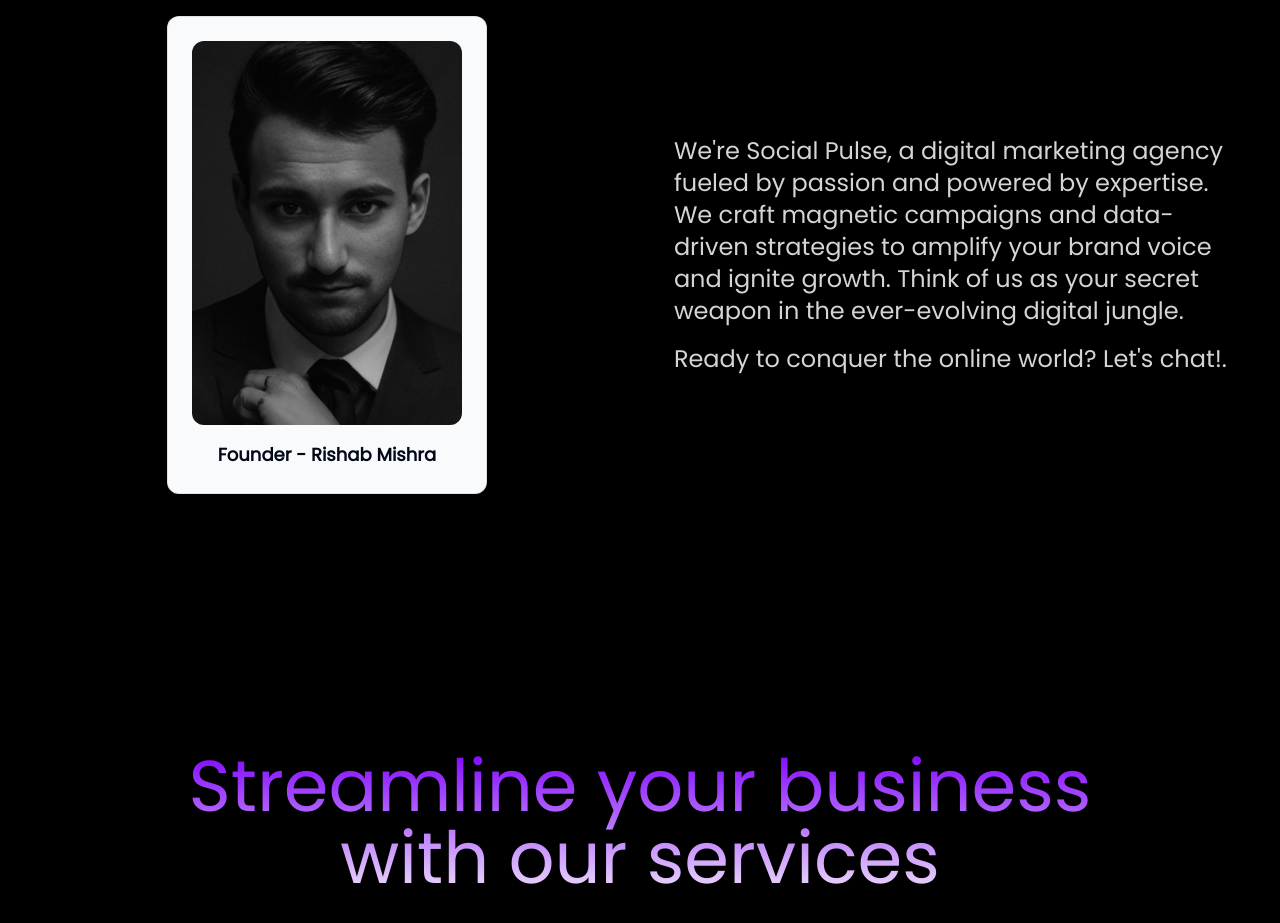
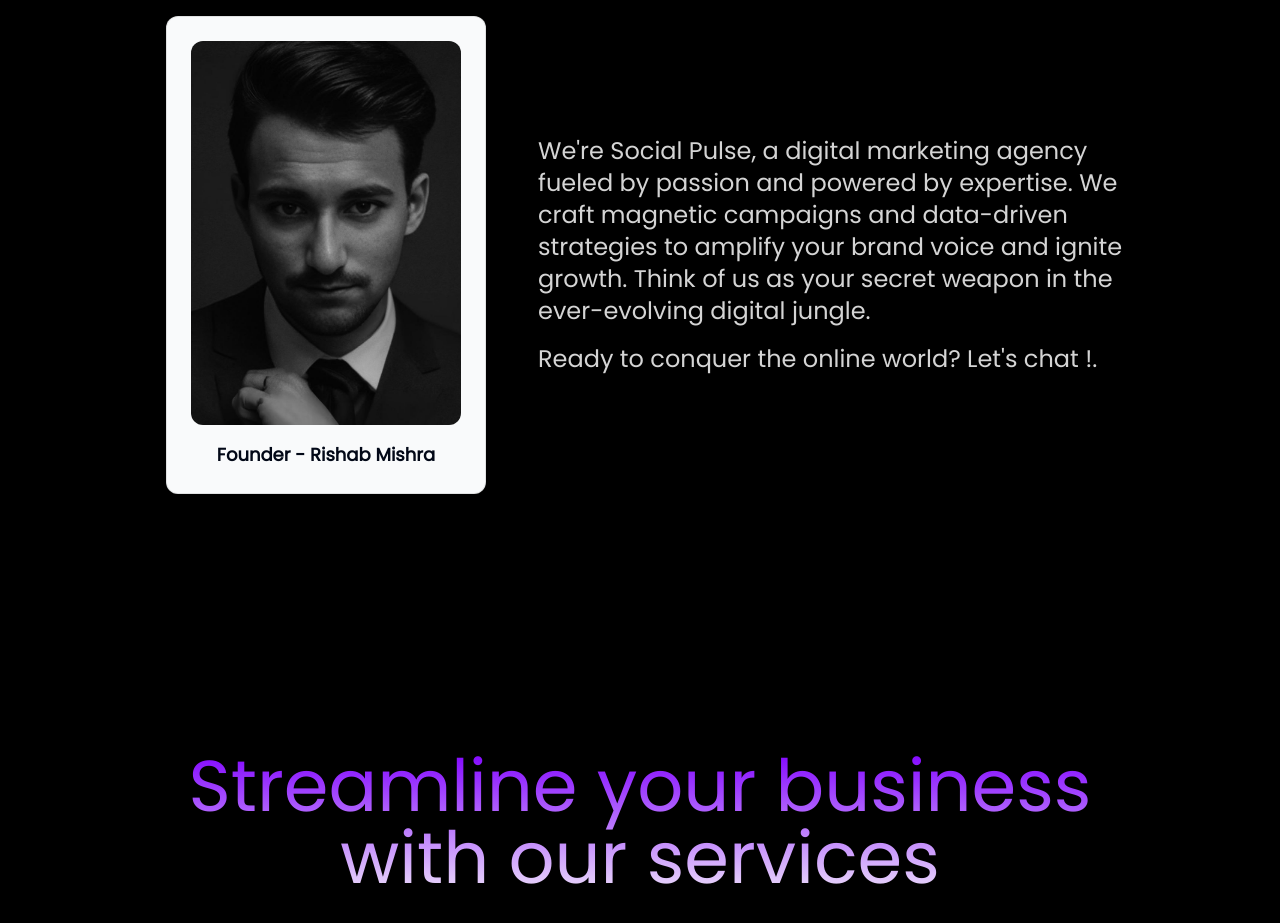
Before and after one commit to rohangawande2303/social-pulse-agency, a Next.js app: page / in a window 1280 px wide. Shown: the part 1360-2283 px from the top of the page. Built offline with nearby package versions, Linux system fonts and the light colour scheme.

Commit message:
small changes

```diff
--- a/app/graphic-design.tsx
+++ b/app/graphic-design.tsx
@@ -17,18 +17,15 @@
       </div>
 
       <div className="flex flex-col md:flex-row items-center justify-center mt-10 md:space-x-1">
-        {" "}
         {/* Reduced spacing */}
         <motion.div
           initial={{ y: 100, opacity: 0 }}
           animate={{ y: 0, opacity: 1 }}
-          className="w-full md:w-1/2 flex justify-center px-2 md:px-0"
+          className="w-full md:w-1/3 flex justify-center"
         >
-          {" "}
-          {/* Reduced padding */}
           <ThreeDCardExample />
         </motion.div>
-        <div className="w-full md:w-1/2 mt-10 md:mt-0 px-4 md:px-8">
+        <div className="w-full md:w-1/2 mt-10 md:mt-0 flex flex-col justify-center">
           <div className="text-xl md:text-2xl text-neutral-300 text-center md:text-left">
             We're Social Pulse, a digital marketing agency fueled by passion and
             powered by expertise. We craft magnetic campaigns and data-driven
@@ -36,7 +33,7 @@
             us as your secret weapon in the ever-evolving digital jungle.
           </div>
           <div className="text-xl md:text-2xl text-neutral-300 text-center md:text-left mt-4">
-            Ready to conquer the online world? Let's chat!.
+            Ready to conquer the online world? Let's chat !.
           </div>
         </div>
       </div>
--- a/app/page.tsx
+++ b/app/page.tsx
@@ -5,7 +5,7 @@
 import { motion } from "framer-motion";
 import Navbar from "@/components/navbar";
 import Footer from "@/components/footer";
-import WebsiteDesign from "./website-design";
+// import WebsiteDesign from "./website-design";
 import GraphicDesign from "./graphic-design";
 // import Brands from "./brands";
 import Services from "./services";
--- a/components/drop-down-menu.tsx
+++ b/components/drop-down-menu.tsx
@@ -40,9 +40,9 @@
         <Link href="/#GraphicDesign" className="text-black text-2xl">
           About Us
         </Link>
-        <Link href="/pricing" className="text-black text-2xl">
+        {/* <Link href="/pricing" className="text-black text-2xl">
           Pricing
-        </Link>
+        </Link> */}
         <Link href="/contact" className="text-black text-2xl">
           Contact
         </Link>
--- a/components/footer.tsx
+++ b/components/footer.tsx
@@ -130,7 +130,7 @@
         </div>
       </div>
 
-      <div className="text-center py-6 mt-4 md:mt-8 lg:mt-12 mb-[4.5rem] md:mb-0 border-t border-white pt-6">
+      <div className="text-center py-6 mt-4 md:mt-8 lg:mt-12 mb-0 md:mb-0 border-t border-white pt-6">
         <p className="text-sm">
           © Copyright{" "}
           <a
```
